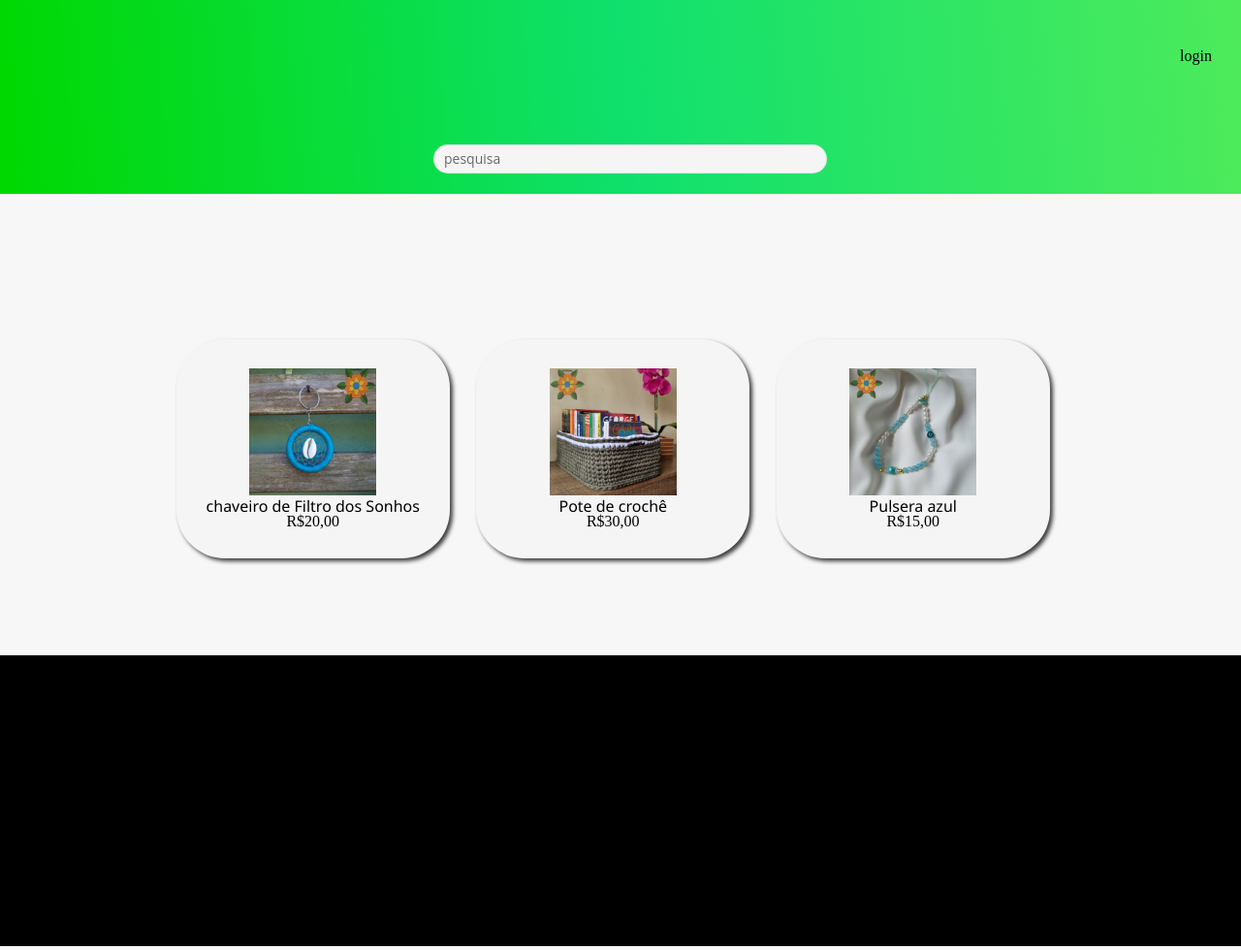
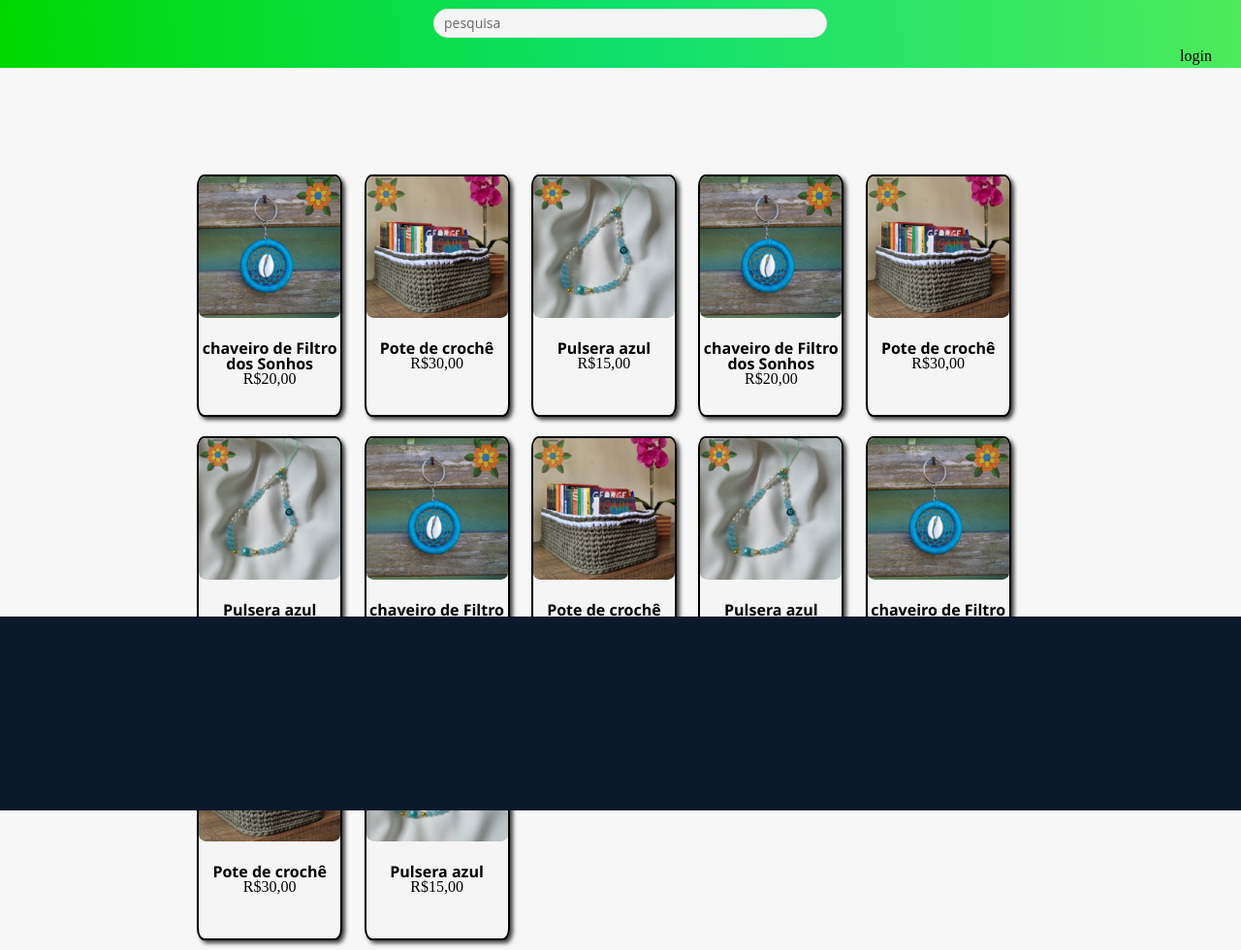
Before and after one commit to zdfgvx/atelieale, a plain HTML site: page atelieale/index.html in a window 1280 px wide. Shown: the whole page at 97% size. Drawn offline with Linux system fonts and the light colour scheme.

Commit message:
Add files via upload

```diff
--- /dev/null
+++ b/atelieale/Iinicio.css
@@ -0,0 +1,18 @@
+body{
+    background: rgba(243, 243, 243, 0.925);
+    font-family: 'Poppins', sans-serif;
+}
+
+.caixa{
+    background-color: rgb(12, 180, 116);
+    height: 200px;
+}
+.pesquisa{
+    position: absolute;
+    top: 170px;
+    left: 43%;
+    border-radius: 10px;
+    height: 20px;
+    border: none;
+    width: 300px;
+}
--- a/atelieale/index.html
+++ b/atelieale/index.html
@@ -21,18 +21,87 @@
         <ul class="produtos">
             <li>
                 <img src="imagens/WhatsApp Image 2023-10-05 at 10.40.47 (1).jpeg" alt="" class="Image">
+                <div class="descricao">
                     <h2>chaveiro de Filtro dos Sonhos</h2>
                     <p>R$20,00</p>
+                </div>
             </li>
             <li>
                 <img src="imagens/WhatsApp Image 2023-10-05 at 10.40.47 (2).jpeg" alt="" class="Image">
+                <div class="descricao">
                     <h2>Pote de crochê</h2>
                     <p>R$30,00</p>
+                </div>
             </li>
             <li>
                 <img src="imagens/WhatsApp Image 2023-10-05 at 10.40.47 (3).jpeg" alt="" class="Image">
+                <div class="descricao">
                     <h2>Pulsera azul</h2>
                     <p>R$15,00</p>
+                </div>
+            </li>
+            <li>
+                <img src="imagens/WhatsApp Image 2023-10-05 at 10.40.47 (1).jpeg" alt="" class="Image">
+                <div class="descricao">
+                    <h2>chaveiro de Filtro dos Sonhos</h2>
+                    <p>R$20,00</p>
+                </div>
+            </li>
+            <li>
+                <img src="imagens/WhatsApp Image 2023-10-05 at 10.40.47 (2).jpeg" alt="" class="Image">
+                <div class="descricao">
+                    <h2>Pote de crochê</h2>
+                    <p>R$30,00</p>
+                </div>
+            </li>
+            <li>
+                <img src="imagens/WhatsApp Image 2023-10-05 at 10.40.47 (3).jpeg" alt="" class="Image">
+                <div class="descricao">
+                    <h2>Pulsera azul</h2>
+                    <p>R$15,00</p>
+                </div>
+            </li>
+            <li>
+                <img src="imagens/WhatsApp Image 2023-10-05 at 10.40.47 (1).jpeg" alt="" class="Image">
+                <div class="descricao">
+                    <h2>chaveiro de Filtro dos Sonhos</h2>
+                    <p>R$20,00</p>
+                </div>
+            </li>
+            <li>
+                <img src="imagens/WhatsApp Image 2023-10-05 at 10.40.47 (2).jpeg" alt="" class="Image">
+                <div class="descricao">
+                    <h2>Pote de crochê</h2>
+                    <p>R$30,00</p>
+                </div>
+            </li>
+            <li>
+                <img src="imagens/WhatsApp Image 2023-10-05 at 10.40.47 (3).jpeg" alt="" class="Image">
+                <div class="descricao">
+                    <h2>Pulsera azul</h2>
+                    <p>R$15,00</p>
+                </div>
+            </li>
+            <li>
+                <img src="imagens/WhatsApp Image 2023-10-05 at 10.40.47 (1).jpeg" alt="" class="Image">
+                <div class="descricao">
+                    <h2>chaveiro de Filtro dos Sonhos</h2>
+                    <p>R$20,00</p>
+                </div>
+            </li>
+            <li>
+                <img src="imagens/WhatsApp Image 2023-10-05 at 10.40.47 (2).jpeg" alt="" class="Image">
+                <div class="descricao">
+                    <h2>Pote de crochê</h2>
+                    <p>R$30,00</p>
+                </div>
+            </li>
+            <li>
+                <img src="imagens/WhatsApp Image 2023-10-05 at 10.40.47 (3).jpeg" alt="" class="Image">
+                <div class="descricao">
+                    <h2>Pulsera azul</h2>
+                    <p>R$15,00</p>
+                </div>
             </li>
         </ul>
     </main>
--- a/atelieale/style.css
+++ b/atelieale/style.css
@@ -1,11 +1,12 @@
 body {
+
     background: rgba(247, 247, 247, 0.925);
     font-family: 'Open Sans', sans-serif;
 }
 
 /* --------------------------cabecalho-----------------------------*/
 header {
-    height: 200px;
+    height: 70px;
     background: linear-gradient(85deg, rgb(0, 216, 0), rgb(15, 224, 109), rgb(77, 235, 91));
     margin-bottom: 50px;
 }
@@ -38,7 +39,7 @@ header {
 
 #pesquisa {
     position: absolute;
-    top: 150px;
+    top: 10px;
     left: 35%;
 }
 
@@ -54,31 +55,34 @@ header {
 
 /*-------------------------------produtos-------------------------------*/
 .Image {
-    width: 50%;
+    width: 100%;
+    border-radius: 5%;
 }
 
 .produtos {
-    width: 940px;
-    margin: 0 auto;
-    padding-top: 50px;
-    padding-bottom: 100px;
+    margin:  0 auto;
+    display: flex;
+    justify-content: flex-start;
+    flex-wrap: wrap;
+    width: 70%;
 }
 
 .produtos li {
-    display: inline-block;
     text-align: center;
-    width: 30%;
+    box-sizing: border-box;
+    height: 250px;
+    width: 150px;
     vertical-align: top;
-    margin: 0 1.25%;
-    padding: 30px 10px;
-    box-sizing: border-box;
+    margin: 10px 1.25%;
     background-color: rgb(245, 245, 245);
-    border-radius: 50px;
+    border-radius: 5%;
     box-shadow: 3px 3px 4px rgb(63, 62, 62);
+    border: black solid 2px;
     transition: 2s linear;
 }
 
 .produtos h2 {
+    font-weight: bold;
     font-family: 'Segoe UI', Tahoma, Geneva, Verdana, sans-serif;
 }
 
@@ -88,18 +92,22 @@ header {
 }
 
 .produtos li:active {
-    transform: scale(1.25%);
+    transform: scale();
     border: solid 2px rgb(10, 5, 5);
 
 }
+.descricao{
+    padding: 20px 0 0 0;
+}
+
 
 /* ----------------------------------rodape---------------------*/
 footer {
     position: absolute;
-    padding: 200px;
-    background: black;
-    height: 300px;
+    top: 79.5%;
     width: 100%;
+    height: 200px;
+    background-color: #0c192c;
 }
 
 /*--------------------------------login ---------------------------*/
```
Also changed, not shown: atelieale/inicio.html (added, +21 -0 lines). Lines whose indentation alone changed are shown as unchanged.
